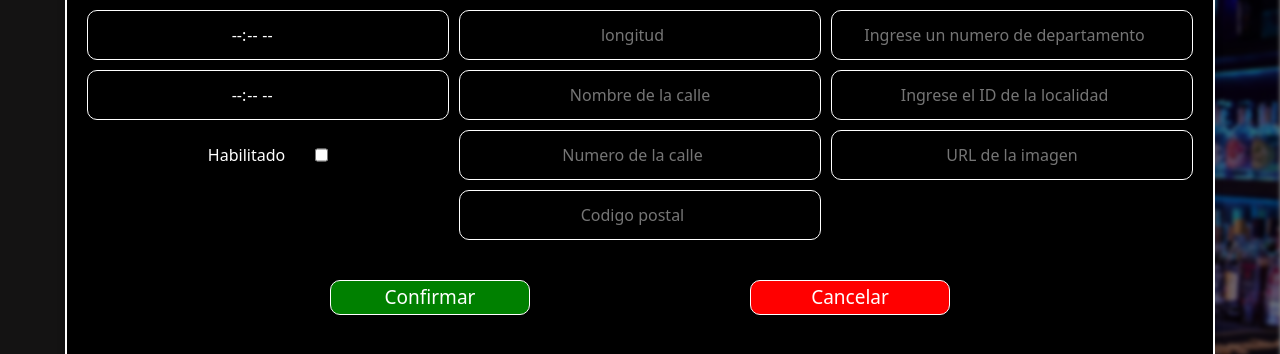
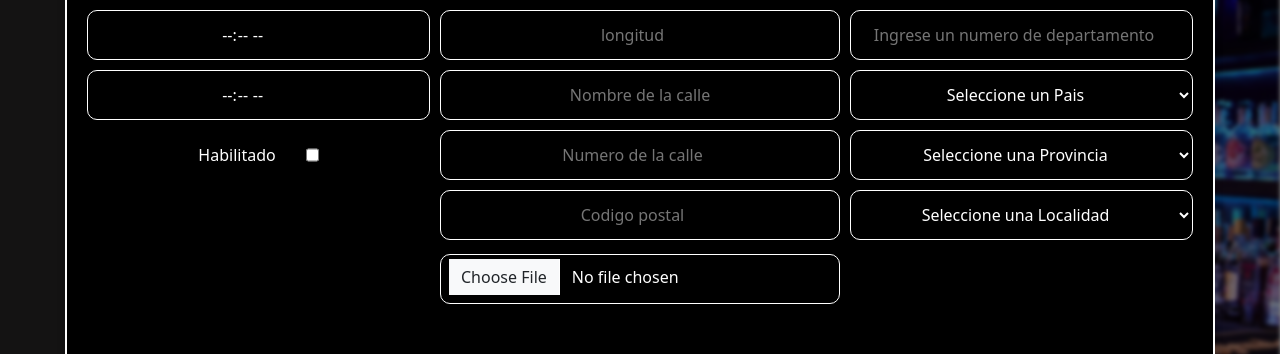
Before and after one commit to Vale-source/ProyectoFinalReact, a React (Vite) app in the folder ProyectoFinalReact/: page / in a window 1280 px wide. Both pictures are taken after a click on the button "Agregar Sucursal". Shown: the part 250-604 px from the top of the page. Built offline with nearby package versions, Linux system fonts and the light colour scheme; no server answers.

Commit message:
cambio en los campos e imagen

```diff
--- a/ProyectoFinalReact/src/components/navBar/CrearSucursal/CrearSucursal.tsx
+++ b/ProyectoFinalReact/src/components/navBar/CrearSucursal/CrearSucursal.tsx
@@ -6,6 +6,7 @@ import { useDispatch } from "react-redux";
 import { setActiveCompany, addSucursal } from "../../../features/conectCompanyBranchSlice/conectCompanyBranchSlice";
 import { useAppSelector } from "../../../hooks/hook";
 import { RootState } from "../../../store/store";
+import { ImagesServices } from "../../../services/imagesService";
 
 
 // Definir las propiedades para el componente CrearSucursal
@@ -24,8 +25,9 @@ const CrearSucursal: React.FC<CrearSucursalProps> = ({
 	const URL = "http://190.221.207.224:8090/sucursales" // Ensure this is correctly set in your environment variables
 
 	const branchServices = new BranchServices(URL)
-
+	const imageService = new ImagesServices(URL + "/images");
 	const dispatch = useDispatch();
+	const [file, setFile] = useState<File | null>(null);
 
 	// Manejar el cambio en los campos de entrada
 	const handleChange = (
@@ -58,6 +60,11 @@ const CrearSucursal: React.FC<CrearSucursalProps> = ({
 			}
 		});
 	};
+	const handleFileChange = (e: React.ChangeEvent<HTMLInputElement>) => {
+		if (e.target.files && e.target.files[0]) {
+			setFile(e.target.files[0]);
+		}
+	};
 
 
 	// Manejar el envío del formulario
@@ -66,7 +73,7 @@ const CrearSucursal: React.FC<CrearSucursalProps> = ({
 		e.preventDefault(); // Prevenir el comportamiento predeterminado del envío del formulario
 		// Validar si el campo "Nombre de la sucursal" está vacío
 		console.log(sucursal)
-		const urlPattern =  /^(https?|ftp):\/\/[^\s/$.?#].[^\s]*$/i;
+		const urlPattern = /^(https?|ftp):\/\/[^\s/$.?#].[^\s]*$/i;
 
 		if (!sucursal.nombre.trim()) {
 			Swal.fire({
@@ -158,16 +165,12 @@ const CrearSucursal: React.FC<CrearSucursalProps> = ({
 			return; // Detener la ejecución si el campo está vacío
 		}
 
-		if (!sucursal.logo) {
-			Swal.fire({
-				icon: "error",
-				title: "Todos los campos tienen que estar completos",
-				text: "Falta completar el campo \"URL de la imagen\" o el formato es incorrecto",
-			});
-			return; // Detener la ejecución si el campo está vacío o el formato es incorrecto
-		}
 		console.log(sucursal)
 		try {
+			if (file) {
+				const image = await imageService.uploadImage(file);
+				sucursal.logo = image.url;
+			}
 			const nuevaSucursal = await branchServices.createBranch(sucursal);
 			dispatch(addSucursal(nuevaSucursal));
 			onClose();
@@ -273,21 +276,38 @@ const CrearSucursal: React.FC<CrearSucursalProps> = ({
 						onChange={handleChange}
 						className="div12"
 					/>
-					<input
-						type="number"
-						name="idLocalidad"
-						onChange={handleChange}
-						placeholder="Ingrese el ID de la localidad"
-						className="div13"
-					/>
+					<select name="select1" onChange={handleChange} className="div13">
+						<option value="">Seleccione un Pais</option>
+						<option value="opcion1">Opción 1</option>
+						<option value="opcion2">Opción 2</option>
+						<option value="opcion3">Opción 3</option>
+					</select>
+					{/* Campo para Provincias */}
+					<select name="select2" onChange={handleChange} className="div14">
+						<option value="">Seleccione una Provincia</option>
+						<option value="opcion1">Opción 1</option>
+						<option value="opcion2">Opción 2</option>
+						<option value="opcion3">Opción 3</option>
+					</select>
+					{/* Campo para Localidad*/}
+					<select name="select3" onChange={handleChange} className="div15">
+						<option value="">Seleccione una Localidad</option>
+						<option value="opcion1">Opción 1</option>
+						<option value="opcion2">Opción 2</option>
+						<option value="opcion3">Opción 3</option>
+					</select>
 					{/* Campo para la URL de la imagen */}
-					<input
-						type="text"
-						name="logo"
-						placeholder="URL de la imagen"
-						onChange={handleChange}
-						className="div14"
-					/>
+					<div className="mb-3 div16">
+						<input
+							className="form-control"
+							type="file"
+							accept="image/*"
+							onChange={handleFileChange}
+							style={{paddingLeft:"20px"}}
+						/>
+					</div>
+					{/* Campo para Pais */}
+
 					<div className="divBotones">
 						{/* Botón para confirmar la creación de la sucursal */}
 						<button
```
